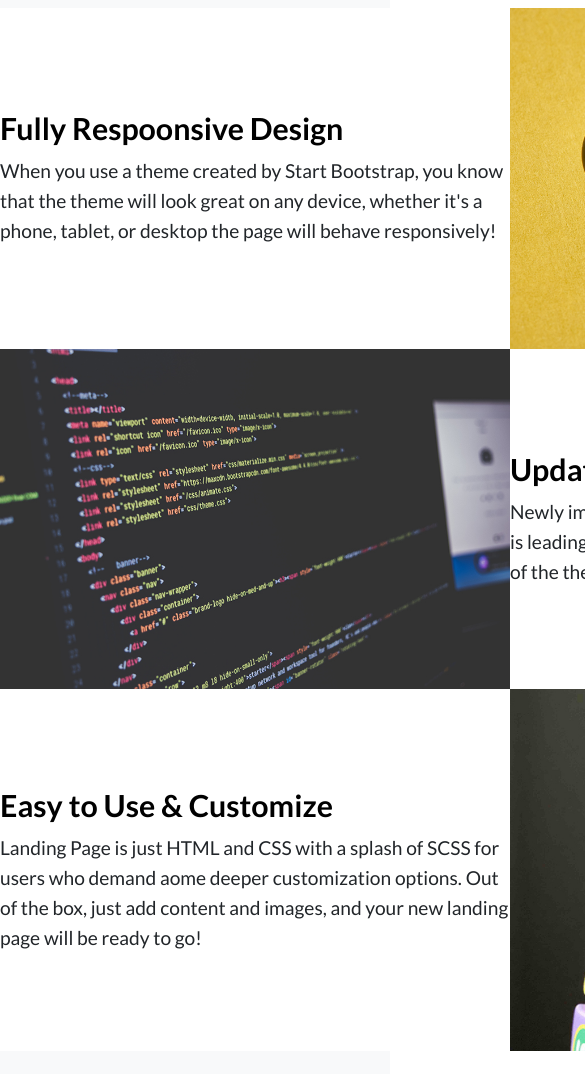
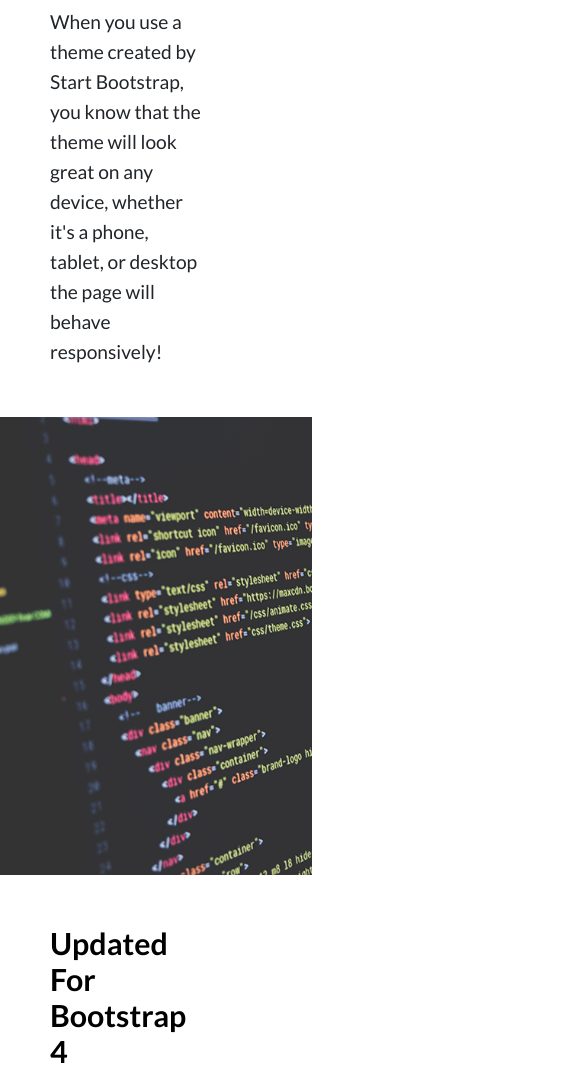
Before and after one commit to dadomaitis/Tarpinis, a website: page index.html in a window 390 px wide. Shown: the part 2206-3280 px from the top of the page, 585 px wide, since content can reach past the window. Drawn offline with Linux system fonts and the light colour scheme.

Commit message:
mobile v2

```diff
--- a/scss/style.scss
+++ b/scss/style.scss
@@ -314,5 +314,76 @@ footer {
 
     .aft-header {
       flex-direction: column;
+
+      .icon {
+        width: 85%;
       }
     }
+
+    main {
+      grid-template-columns: 1fr;
+
+      .square:nth-of-type(2) {
+        order: -1;
+        width: 80%;
+        overflow: hidden;
+
+        img {
+          width: 220%;
+        }
+      }
+
+      .square:nth-of-type(1), .square:nth-of-type(4) {
+
+        h2 {
+          width: 40%;
+          margin: 50px 0 0 50px;
+        }
+
+        p {
+          width: 40%;
+          margin: 10px 0 50px 50px;
+        }
+      }
+
+      .square:nth-of-type(3) {
+        width: 80%;
+        overflow: hidden;
+
+        img {
+          width: 220%;
+        }
+
+      }
+
+      .square:nth-of-type(5) {
+        order: 2;
+
+
+        h2 {
+          width: 40%;
+          margin: 50px 0 0 50px;
+        }
+
+        p {
+          width: 40%;
+          margin: 10px 0 50px 50px;
+        }
+
+    }
+
+    .square:nth-of-type(6) {
+      order: 1;
+      width: 80%;
+        overflow: hidden;
+
+        img {
+          width: 220%;
+        }
+
+
+    }
+
+
+  }
+}
```
Also changed, not shown: app/css/style.css. Lines whose indentation alone changed are shown as unchanged.
